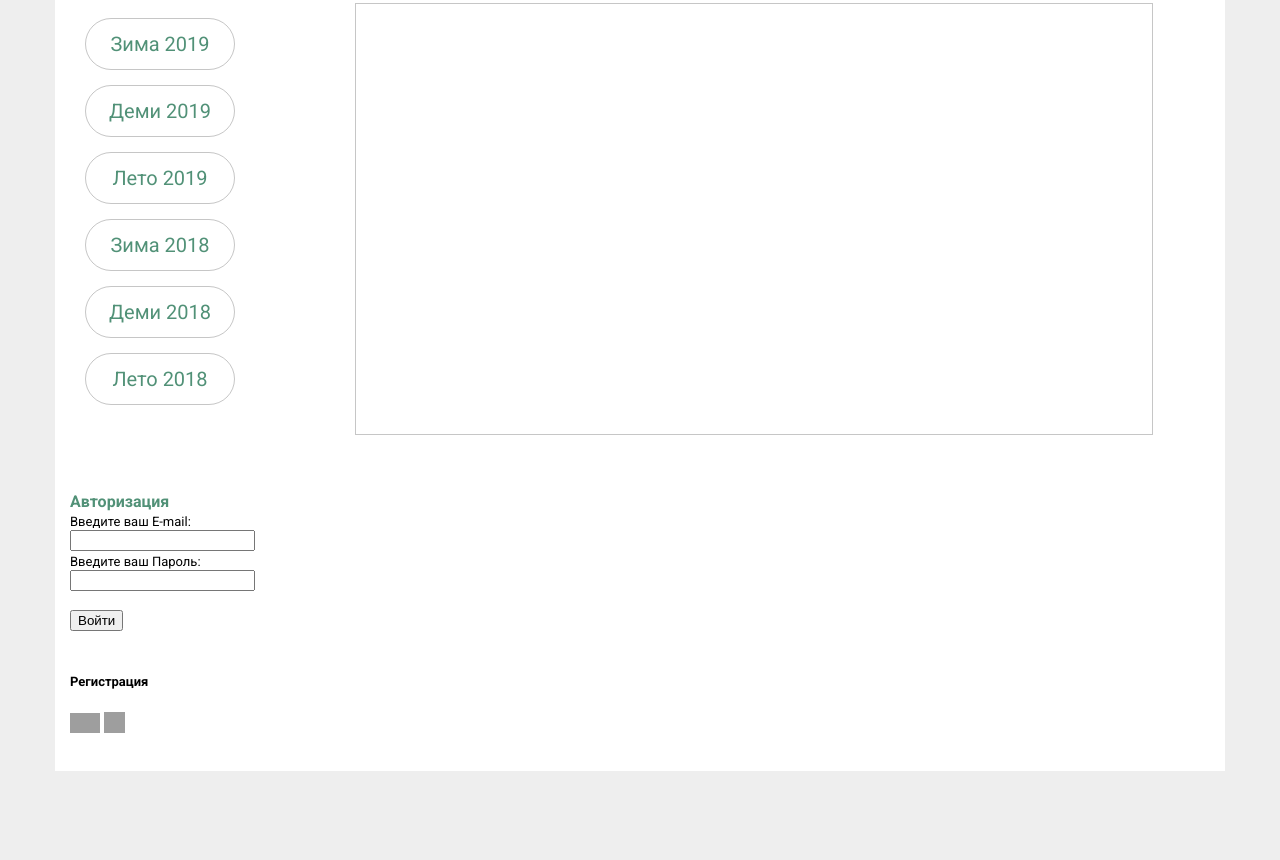
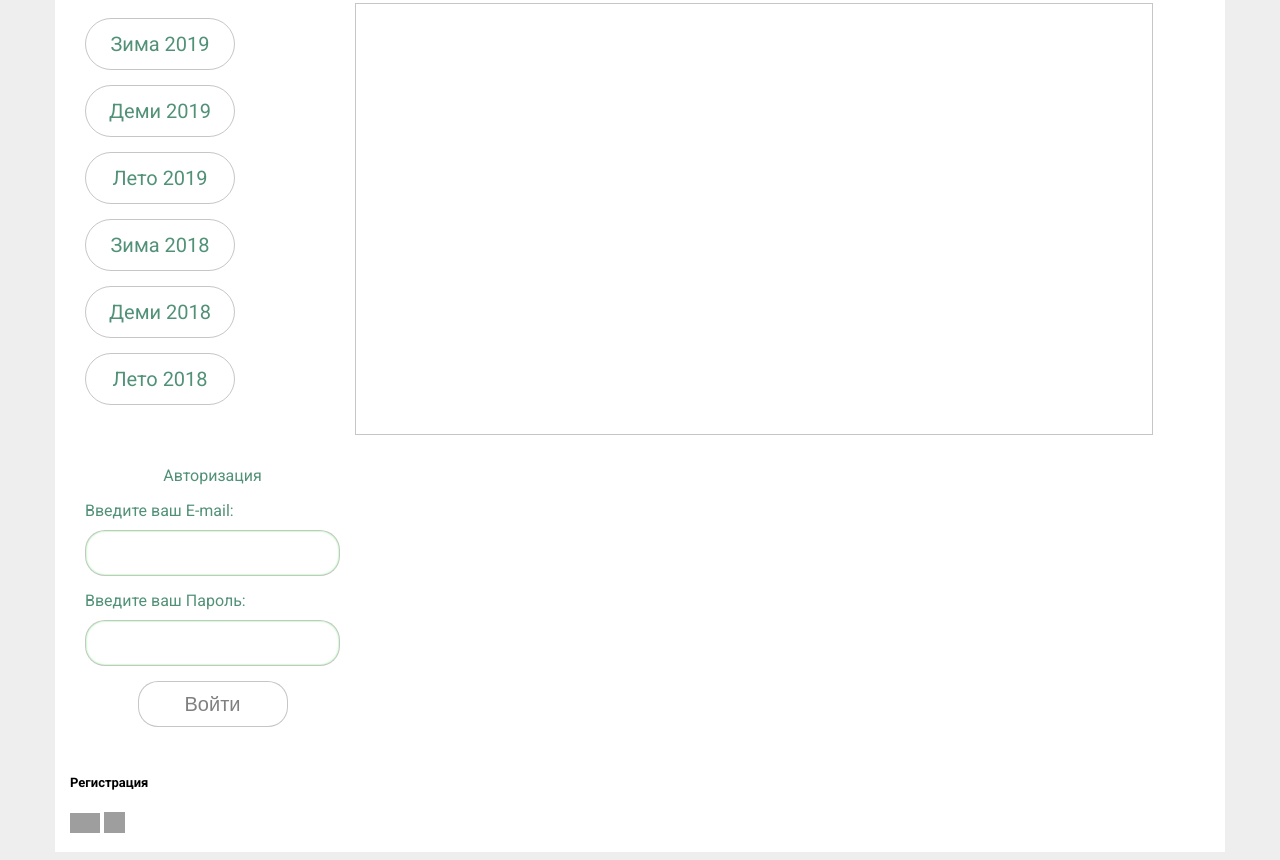
Before and after one commit to drevitsky/shoes-store-sample, a plain HTML site: page index.html in a window 1280 px wide. Shown: the part 375-1235 px from the top of the page. Before the commit the page ends 1154 px from the top, so only its background shows below. Drawn offline with nearby package versions, Linux system fonts and the light colour scheme; grey boxes are pictures that could not be loaded; a script that the page names is missing.

Commit message:
add styles auth

```diff
--- a/index.html
+++ b/index.html
@@ -3,9 +3,11 @@
 
 <head>
     <meta charset="utf-8">
- <title>
-  Tip Top
- </title>
+    <meta http-equiv="X-UA-Compatible" content="IE=edge">
+    <meta name="viewport" content="width=device-width, initial-scale=1">
+    <meta name="keywords" content="">
+    <meta name="description" content="">
+    <title>Tip Top</title>
     <link rel="stylesheet" type="text/css" href="style.css">
     <script type="text/javascript" src="jquery-3.0.0.min.js"></script>
     <script type="text/javascript" src="tip top.js"></script>
@@ -15,19 +17,12 @@
 <body>
     <div class="container">
         <header>
-
             <div class="header-logo-row">
-                    <h1 class="logo">
-                        <em>Tip Top</em>
-                    </h1>
+                <h1 class="logo">Tip Top</h1>
                 <div class="column py-3">
                     <input type="text" placeholder="Поиск по сайту" id="search">
-                        <!-- <a id="search">Поиск по сайту</a> -->
-                        <a class="slogan">
-                            <strong>
-                                <em>Качество - прежде всего!</em>
-                            </strong>
-                        </a>
+
+                    <a class="slogan">Качество - прежде всего!</a>
                 </div>
             </div>
 
@@ -62,20 +57,35 @@
     </div>
 
 
-<a class = "nothing"></a></br></br></br></a>
 
- <div><strong>Авторизация</strong></br>
-    <a class="auth">Введите ваш E-mail:</a></br>
-    <input value=""></br>
-    <a class="auth">Введите ваш Пароль:</a></br>
-    <input value=""></br></br>
-    <button>Войти</button></br></br>
-    <h4><a class = "registration "href ="">Регистрация</a></h4>
+    <form class="form-auth" action="#" >
+        <p class="form-auth_title">Авторизация</p>
+        <label for="email" class="label">Введите ваш E-mail:</label>
 
- <div><a href="https://www.instagram.com/vzuttia.magazin/?hl=ru"><img src="https://i.pinimg.com/originals/3b/fa/47/3bfa47828d8d62b924f12ca314d6b400.jpg" width="30" height="20"/></a>
- <a href="https://www.facebook.com/profile.php?id=100028247183876"><img src="http://pngimg.com/uploads/facebook_logos/facebook_logos_PNG19757.png" width="21" height="21"/></a></div>
+        <input type="email" class="form-auth-input" name="email" id="email">
 
- <div><img src=""></br></div>
+        <label for="password" class="label">Введите ваш Пароль:</label>
+
+        <input type="password" class="form-auth-input" name="password" id="password">
+
+        <button type="submit" class="btn-submit">Войти</button>
+
+    </form>
+
+    <h4>
+        <a class="registration "href ="#">Регистрация</a>
+    </h4>
+        <div>
+
+            <a href="https://www.instagram.com/vzuttia.magazin/?hl=ru">
+                <img src="https://i.pinimg.com/originals/3b/fa/47/3bfa47828d8d62b924f12ca314d6b400.jpg" width="30" height="20"/>
+            </a>
+            <a href="https://www.facebook.com/profile.php?id=100028247183876">
+                <img src="http://pngimg.com/uploads/facebook_logos/facebook_logos_PNG19757.png" width="21" height="21"/>
+            </a>
+        </div>
+
+
     </div>
 </body>
 
--- a/style.css
+++ b/style.css
@@ -52,6 +52,9 @@ body{
 	justify-content: space-between;
 	padding: 15px;
 }
+.logo {
+	font-style: italic;
+}
 
 .main-wrapper {
 	display: -webkit-flex;
@@ -100,7 +103,10 @@ body{
 .block:hover{
 
 	box-shadow: 0 0 1px 2px #00ff1044;
-
+	-webkit-transform: scale(1.03);
+	-ms-transform: scale(1.03);
+	-o-transform: scale(1.03);
+	transform: scale(1.03);
 }
 
 
@@ -139,10 +145,7 @@ body{
 	text-decoration: underline;
 }
 .map:hover {
-	/* -webkit-transform: scale(1.1);
-	-ms-transform: scale(1.1);
-	-o-transform: scale(1.1);
-	transform: scale(1.1); */
+
 	text-decoration: none;
 }
 
@@ -160,18 +163,72 @@ body{
 	padding-bottom: 15px;
 }
 
-/* end */
-
-
-
-
 .slogan {
 	color:#519177;
 	font-size: 32px;
+	font-weight: 700;
+	font-style: italic;
 }
 
+.form-auth {
+	display: -webkit-flex;
+	display: -moz-flex;
+	display: -ms-flex;
+	display: -o-flex;
+	display: flex;
+	-webkit-flex-direction: column;
+	-moz-flex-direction: column;
+	-ms-flex-direction: column;
+	-o-flex-direction: column;
+	flex-direction: column;
+	align-items: center;
+	/* text-align: center; */
+	width: 25%;
+	margin-bottom: 30px;
+	padding: 15px;
 
+}
+.label {
+	margin-bottom: 10px;
 
+	width: 100%;
+}
+.form-auth-input {
+	margin: 0 15px 15px 15px;
+	color: grey;
+ 	border: 1px solid #5555;
+ 	border-radius: 20px;
+ 	font-size: 20px;
+ 	line-height: 1.2;
+ 	padding: 10px 15px;
+ 	outline: none;
+ 	max-width: 100%;
+ 	box-shadow:inset 0 0 1px 1px  #00ff1033;
+}
+.form-auth-input:hover {
+	background-color: #eee3;
+	box-shadow:inset 0 0 2px 2px #00ff1055;
+}
+
+.btn-submit {
+	color: grey;
+ 	border: 1px solid #5555;
+ 	border-radius: 20px;
+ 	font-size: 20px;
+ 	line-height: 1.2;
+ 	padding: 10px 15px;
+ 	min-width: 150px;
+ 	outline: none;
+ 	background-color: #fff;
+}
+
+.btn-submit:hover {
+	box-shadow: 0 0 1px 2px #00ff1044;
+	-webkit-transform: scale(1.03);
+	-ms-transform: scale(1.03);
+	-o-transform: scale(1.03);
+	transform: scale(1.03);
+}
 
 
 
@@ -193,16 +250,18 @@ h1{
 #search{
 
  color: grey;
- border: 2px solid #519177;
+ border: 1px solid #5555;
  border-radius: 20px;
  font-size: 20px;
  line-height: 1.2;
  padding: 10px 15px;
  outline: none;
+ box-shadow:inset 0 0 1px 1px  #00ff1033;
 
 }
 
 #search:hover,
 #search:focus {
- background-color: #eee;
+ background-color: #eee3;
+ box-shadow:inset 0 0 2px 2px #00ff1055;
 }
```
Lines whose indentation alone changed are shown as unchanged.
